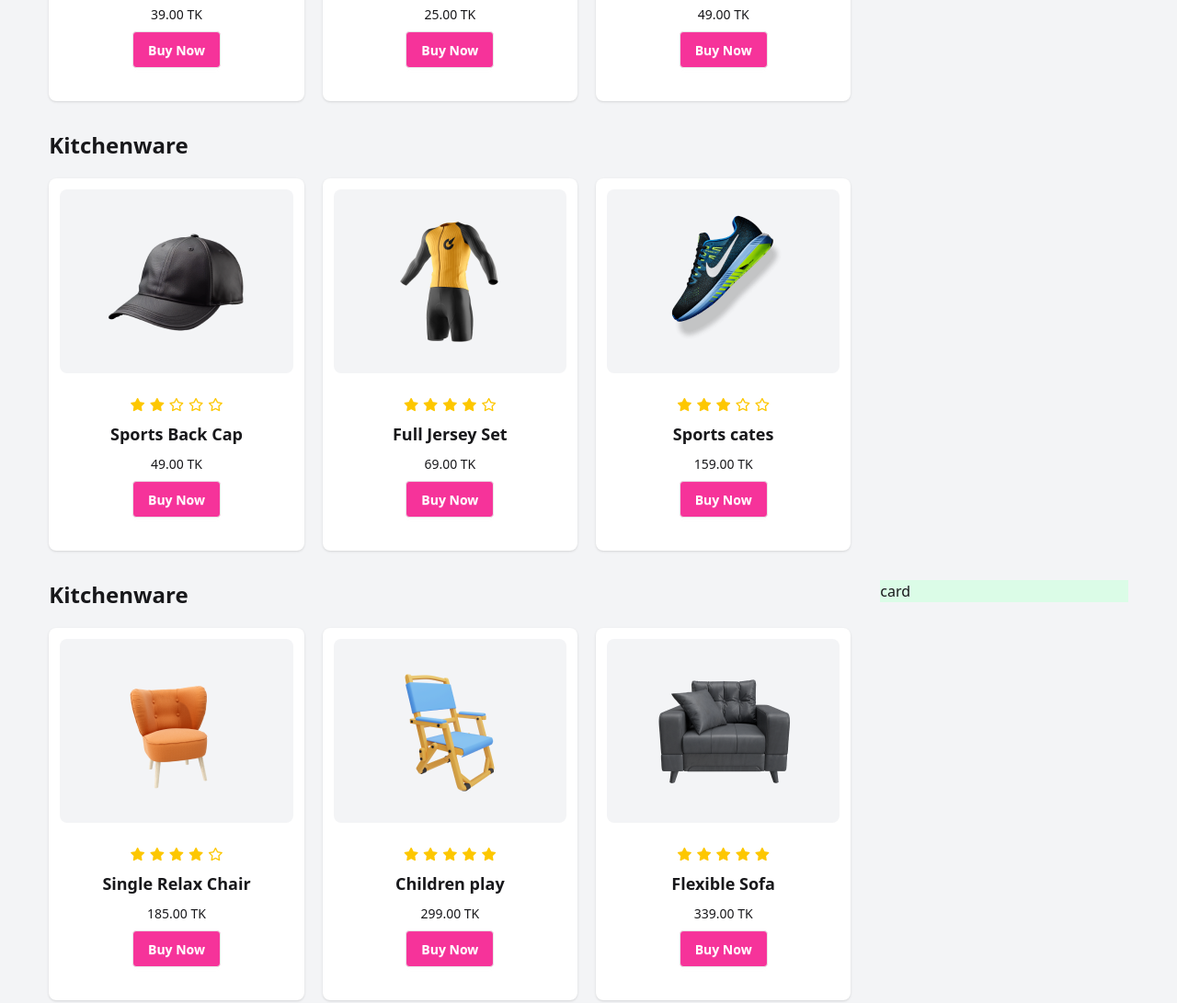
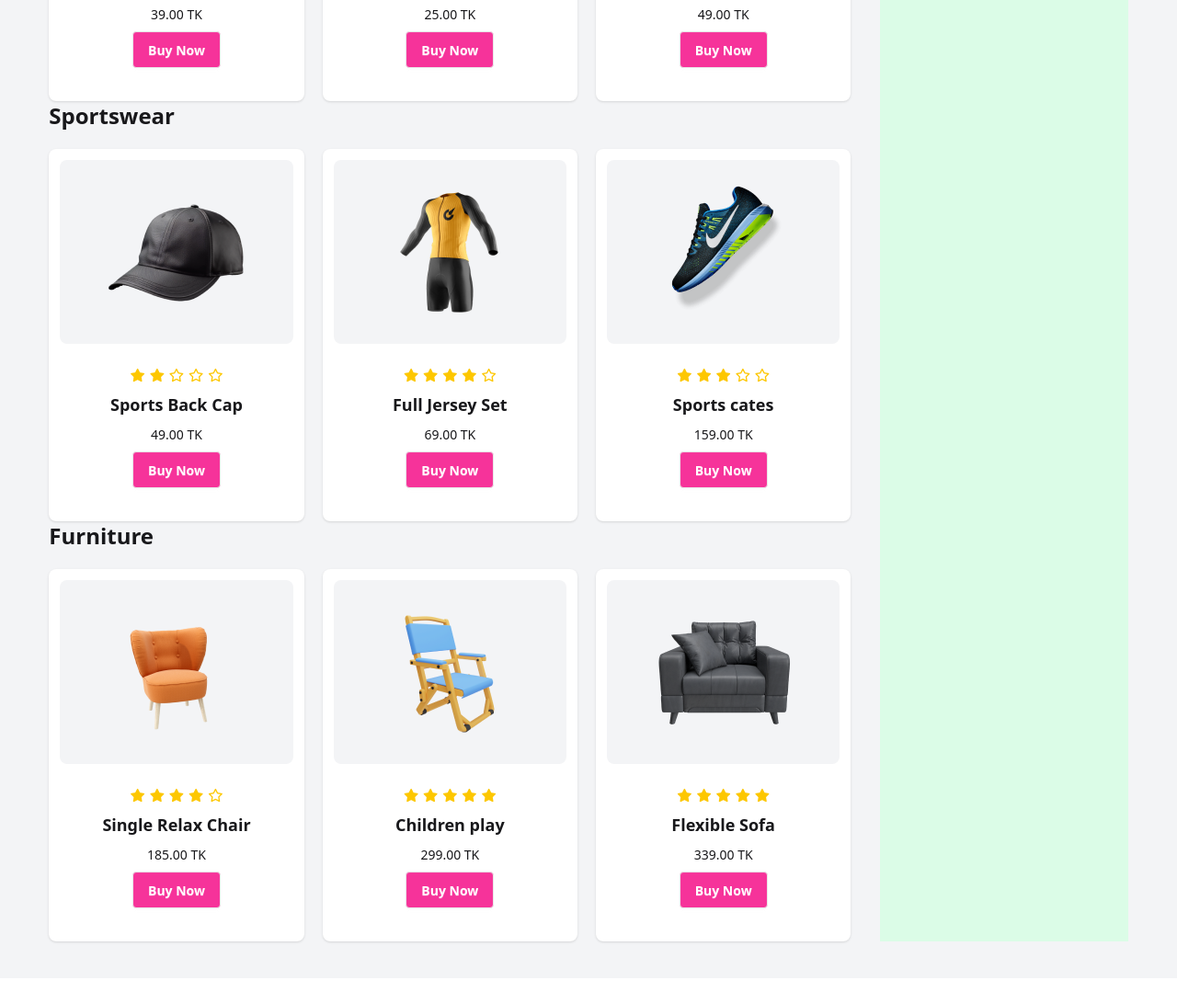
Before and after one commit to rakibhassannayem/deshi-deals-ecom-site, a plain HTML site: page index.html in a window 1280 px wide. Shown: the part 475-1566 px from the top of the page at 92% size. After the commit the page ends 1539 px from the top, so only its background shows below. Drawn offline with nearby package versions, Linux system fonts and the light colour scheme.

Commit message:
cards part done

```diff
--- a/index.html
+++ b/index.html
@@ -38,9 +38,9 @@
         id="products-container"
         class="w-11/12 mx-auto py-10 grid grid-cols-12 gap-8"
       >
-
-        <!-- Kitchenware Section -->
+        <!-- Products Section -->
         <section id="product-box" class="col-span-9">
+          <!-- Kitchen Section -->
           <div class="kitchen">
             <h1 class="text-2xl font-bold mb-5">Kitchenware</h1>
             <div class="kitchen-items grid grid-cols-3 gap-5">
@@ -120,14 +120,11 @@
               </div>
             </div>
           </div>
-        </section>
 
-        <!-- Sportswear Section -->
-        <section id="product-box" class="col-span-9">
+          <!-- Sportswear Section -->
           <div class="kitchen">
-            <h1 class="text-2xl font-bold mb-5">Kitchenware</h1>
+            <h1 class="text-2xl font-bold mb-5">Sportswear</h1>
             <div class="kitchen-items grid grid-cols-3 gap-5">
-
               <!-- Sportswear card 1 -->
               <div class="card bg-base-100 shadow-sm p-3">
                 <figure class="h-50 rounded-lg bg-gray-100">
@@ -204,14 +201,11 @@
               </div>
             </div>
           </div>
-        </section>
 
-        <!-- Furniture Section -->
-        <section id="product-box" class="col-span-9">
+          <!-- Furniture Section -->
           <div class="kitchen">
-            <h1 class="text-2xl font-bold mb-5">Kitchenware</h1>
+            <h1 class="text-2xl font-bold mb-5">Furniture</h1>
             <div class="kitchen-items grid grid-cols-3 gap-5">
-
               <!-- Furniture card 1 -->
               <div class="card bg-base-100 shadow-sm p-3">
                 <figure class="h-50 rounded-lg bg-gray-100">
@@ -290,8 +284,9 @@
           </div>
         </section>
 
-        <aside id="card-box" class="col-span-3">
-          <h1 class="bg-green-100">card</h1>
+        <!-- right section -->
+        <aside id="card-box" class="col-span-3 bg-green-100">
+          cart
         </aside>
       </section>
     </main>
```
